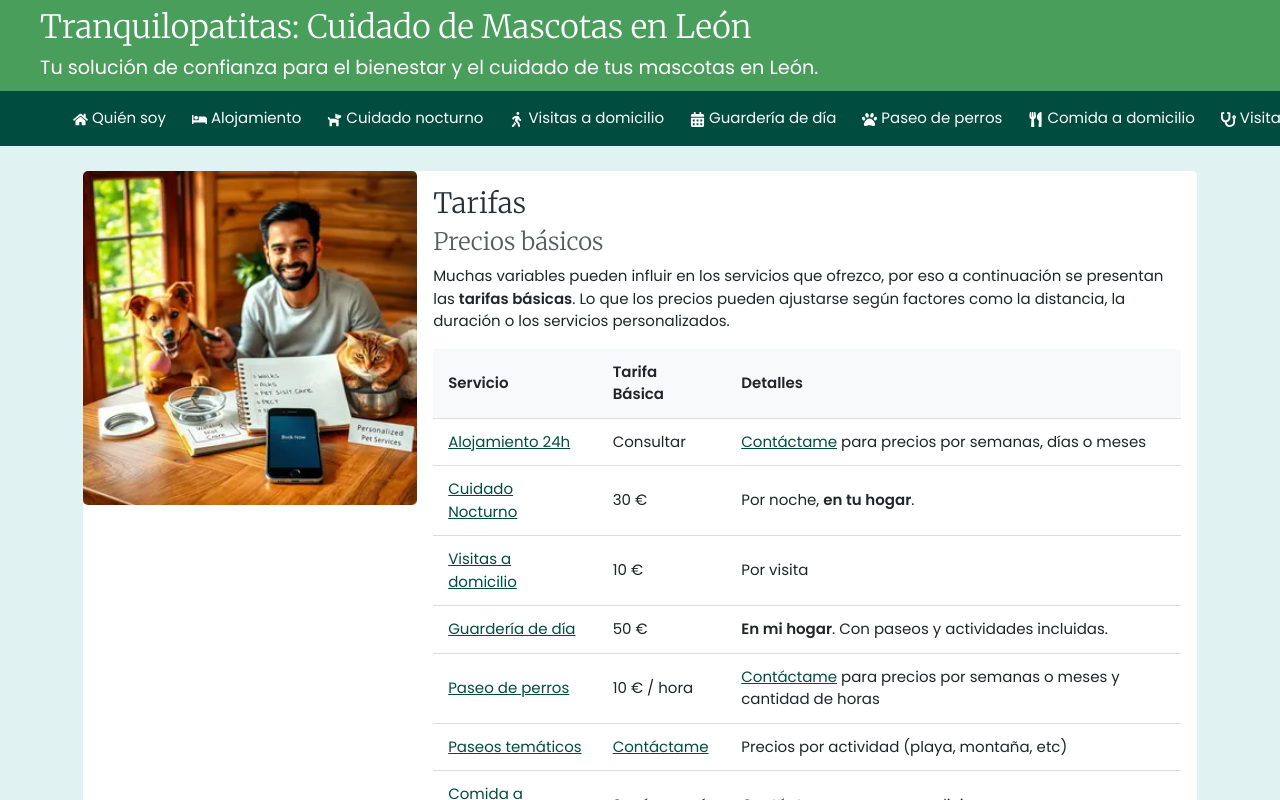
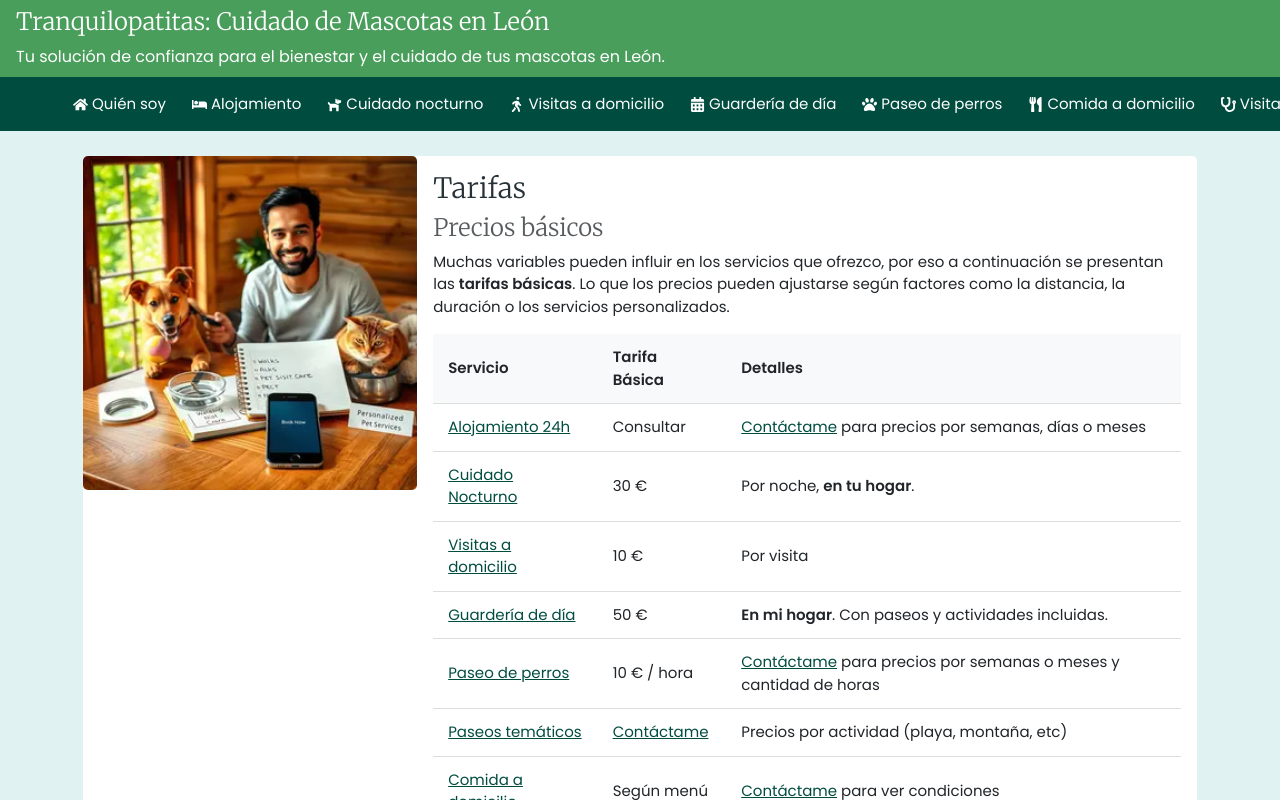
Before and after one commit to donpablohdf/tranquilopatitas, a React (Create React App) app: page /precios-mascotas-leon in a window 1280 px wide. Shown: the top 800 px of the page. Built offline with nearby package versions, Linux system fonts and the light colour scheme.

Commit message:
texto header

```diff
--- a/src/App.js
+++ b/src/App.js
@@ -287,14 +287,10 @@ function App() {
 
   return (
     <>
-      <header className="banner-header  py-2">
-        <div className="container-fluid px-4">
-          <div className="row">
-            <div className="col-12 text-start">
+<header className="banner-header py-2">
+  <div className="d-flex flex-column justify-content-center align-items-left" >
     <h1 className="mb-2">Tranquilopatitas: Cuidado de Mascotas en León</h1>
     <p className="mb-0">Tu solución de confianza para el bienestar y el cuidado de tus mascotas en León.</p>
-            </div>
-          </div>
   </div>
 </header>
 
--- a/src/css/App.css
+++ b/src/css/App.css
@@ -27,7 +27,8 @@ body {
   color: var(--text-color-dark);
   font-family: 'Poppins', sans-serif;
   font-size: 15px;
-  /* Tamaño base de la fuente */
+  margin: 0;
+  padding: 0;
 }
 
 /* Estilos de encabezados */
@@ -49,6 +50,8 @@ a{
   color: var(--white-color);
   padding: 1rem;
   text-align: left;
+  width: 100%;
+
 }
 
 /* Estilos del título principal (h1) en el banner */
@@ -66,7 +69,7 @@ a{
 .banner-header p {
   font-size: 1rem;
   margin: 0;
-  display: none;
+
   /* Oculto en pantallas pequeñas */
 }
 
@@ -83,6 +86,7 @@ a{
   background-color: var(--navbar-background-color);
   color: var(--white-color) !important;
   font-family: 'Poppins', sans-serif;
+  width: 100%;
 }
 
 /* Estilos de los enlaces en la barra de navegación */
@@ -137,7 +141,6 @@ h3 {
   width: 100%;
   height: 100%;
   max-width: 300px;
-  /* Default max-width for larger screens */
   object-fit: cover;
 }
 
@@ -210,48 +213,18 @@ h3 {
 
 /* Media queries */
 
-/* Pantallas más grandes (>= 768px) */
-@media (min-width: 768px) {
-  .banner-header p {
-    display: block;
-    /* Mostrar el párrafo en pantallas más grandes */
-    font-size: 1.2rem;
-    /* Tamaño de fuente para pantallas más grandes */
-  }
-}
-
-/* Pantallas muy pequeñas (<= 480px) */
-@media (max-width: 480px) {
-  .banner-header .h1header {
-    font-size: 1.5rem;
-    /* Tamaño de fuente más pequeño para pantallas muy pequeñas */
-  }
-  .banner-header h1 {
-    font-size: 0.5rem;
-  }
-}
-
-/* Dispositivos móviles pequeños (portrait) */
-@media (max-width: 320px) {
-  .imagen-responsiva {
-    max-width: 100%;
-    /* Ancho completo en dispositivos muy pequeños */
-  }
-  .banner-header h1 {
-    font-size: 0.7rem;
-  }
-
-  /* No es necesario cambiar la dirección del flex aquí a menos que haya un diseño específico */
-}
-
 /* Dispositivos móviles */
-@media (min-width: 321px) and (max-width: 599px) {
+@media (min-width: 215px) and (max-width: 599px) {
   .imagen-responsiva {
     max-width: 100%;
     /* Ancho completo en dispositivos móviles */
   }
   .banner-header h1 {
-    font-size: 1.1rem;
+    font-size: 0.6rem;
+  }
+  .banner-header p {
+    display: none;
+    /* Oculto en pantallas pequeñas */
   }
 
   /* No es necesario cambiar la dirección del flex aquí a menos que haya un diseño específico */
@@ -263,7 +236,9 @@ h3 {
     max-width: 50%;
     /* Mitad del ancho en tablets */
   }
-
+  .banner-header h1 {
+    font-size: 1rem;
+  }
   /* No es necesario cambiar la dirección del flex aquí a menos que haya un diseño específico */
 }
 
@@ -273,7 +248,9 @@ h3 {
     max-width: 40%;
     /* 40% del ancho en laptops pequeñas */
   }
-
+  .banner-header h1 {
+    font-size: 1rem;
+  }
   /* No es necesario cambiar la dirección del flex aquí a menos que haya un diseño específico */
 }
 
@@ -283,6 +260,8 @@ h3 {
     max-width: 30%;
     /* 30% del ancho en laptops grandes y escritorios */
   }
-
+  .banner-header h1 {
+    font-size: 1.5rem;
+  }
   /* No es necesario cambiar la dirección del flex aquí a menos que haya un diseño específico */
 }
```
Lines whose indentation alone changed are shown as unchanged.
